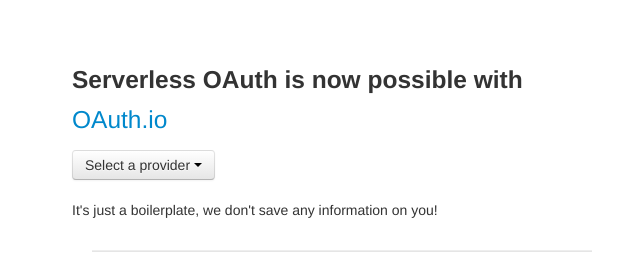
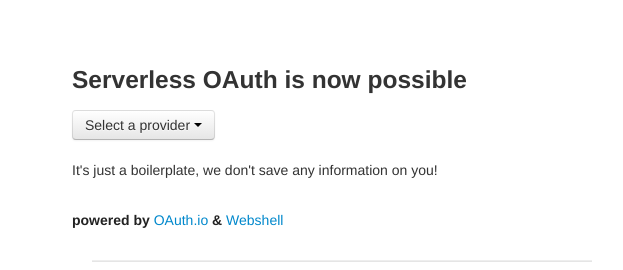
Before and after one commit to oauth-io/oauth-js, a plain HTML site: page index.html in a window 1280 px wide. Shown: the top 270 px of the page, 478-1101 px from the left. Drawn offline with nearby package versions, Linux system fonts and the light colour scheme.

Commit message:
powered by oauth.io & webshell text
Signed-off-by: thyb <thyb@oauth.io>

```diff
--- a/index.html
+++ b/index.html
@@ -75,7 +75,7 @@
       <section>
         <div class="row">
           <h3>
-            <a name="welcome-to-github-pages" class="anchor" href="#welcome-to-github-pages"><span class="octicon octicon-link"></span></a>Serverless OAuth is now possible with <a href="https://oauth.io">OAuth.io</a>
+            <a name="welcome-to-github-pages" class="anchor" href="#welcome-to-github-pages"><span class="octicon octicon-link"></span></a>Serverless OAuth is now possible
           </h3>
         </div>
         <div class="row">
@@ -94,6 +94,9 @@
         </div>
         <div class="row">
           <br /><p>It's just a boilerplate, we don't save any information on you!</p>
+        </div>
+        <div class="row">
+          <br /><p><strong>powered by <a href="https://oauth.io">OAuth.io</a> & <a href="http://webshell.io">Webshell</a></strong></p>
         </div>
         <hr />
         <div class="row">
```
